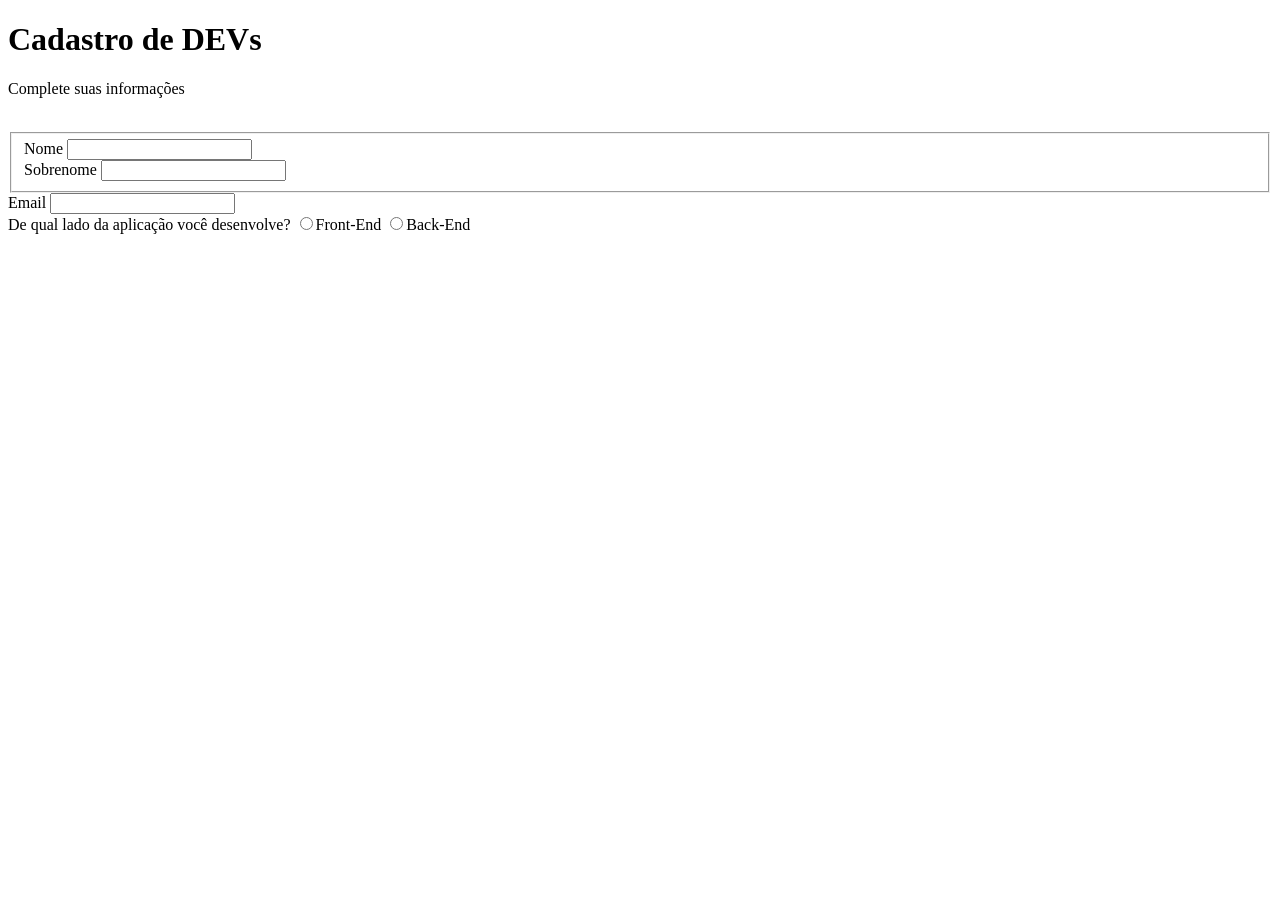
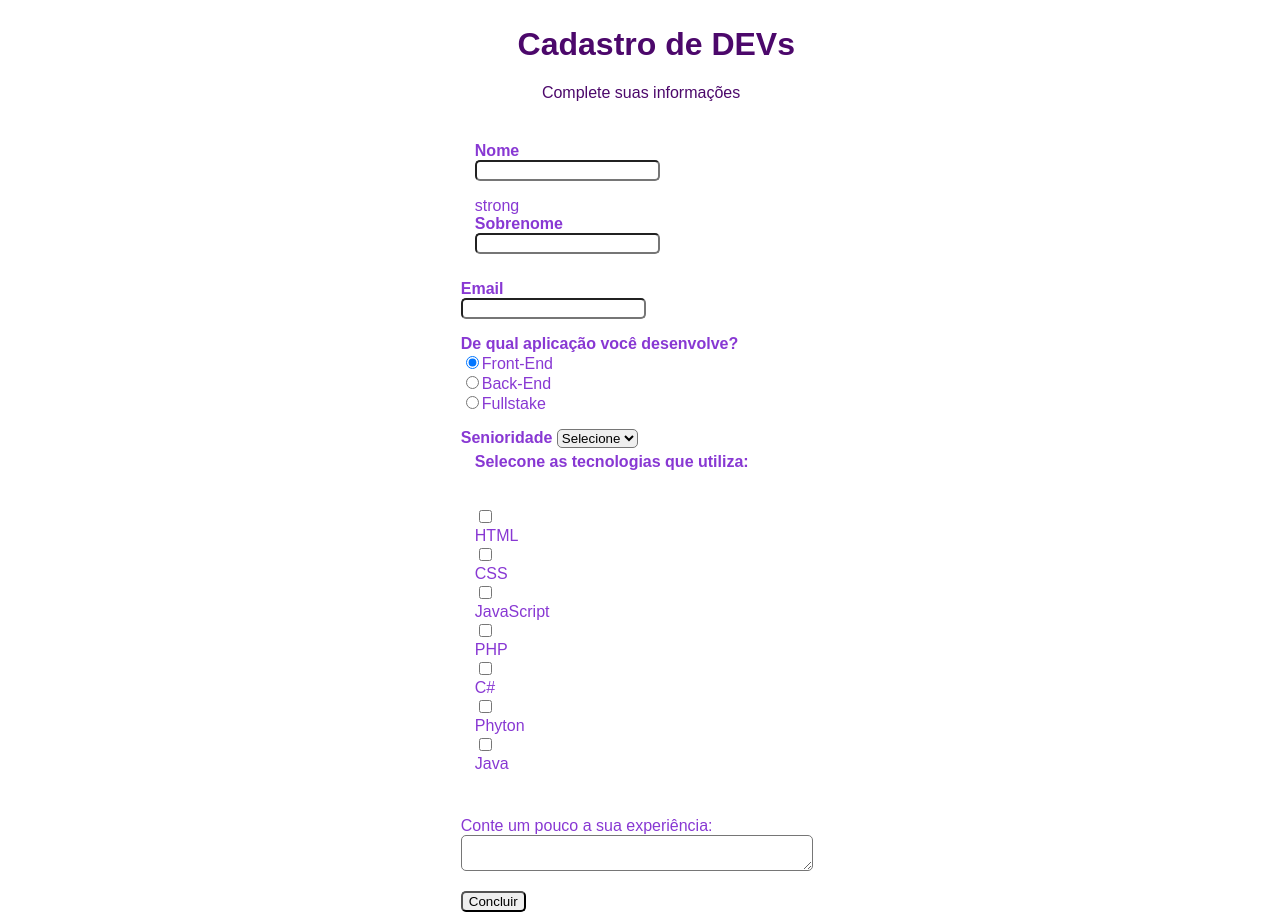
Before and after one commit to ThamySilva-08/formulario-5, a plain HTML site: page index.html in a window 1280 px wide. Before the commit the page ends 800 px from the top, so only its background shows below. Drawn offline with Linux system fonts and the light colour scheme.

Commit message:
Add files via upload

```diff
--- a/index.html
+++ b/index.html
@@ -3,45 +3,88 @@
 <head>
     <meta charset="UTF-8">
     <meta name="viewport" content="width=device-width, initial-scale=1.0">
+    <link rel="stylesheet" type="text/css" href="style.css">
 
     <title>Cadastro</title>
 </head>
 <body>
 
     <div>
-        <h1>Cadastro de DEVs</h1>
-        <p>Complete suas informações</p>
+        <h1 id="titulo">Cadastro de DEVs</h1>
+        <p id="subtitulo">Complete suas informações</p>
         <br>
     </div>
 
     <form>
-        <fieldset>
-            <div>
-                <label>Nome</label>
-                <input type="text" name="nome" id="nome">
+        <fieldset class="grupo">
+            <div class="campo">
+                <label for="nome"><strong>Nome</strong></label>
+                <input type="text" name="nome" id="nome" required>
             </div>
 
-            <div>
-                <label>Sobrenome</label>
-                <input type="text" name="sobrenome" id="sobrenome">
+            <div class="campo">strong
+                <label for="sobrenome"><strong>Sobrenome</strong></label>
+                <input type="text" name="sobrenome" id="sobrenome" required>
             </div>
         </fieldset>
 
-        <div>
-            <label>Email</label>
-            <input type="email" name="email" id="email">
+        <div class="campo">
+            <label for="email" ><strong>Email</strong></label>
+            <input type="email" name="email" id="email" required>
+        </div>
+
+        <div class="campo">
+            <label><strong>De qual aplicação você desenvolve?</strong></label>
+            <label>
+                <input type="radio" name="devweb" value="frontend" checked>Front-End</label>
+            </label>
+            <label>
+                <input type="radio" name="devweb" value="backend">Back-End</label>
+                <label>
+                    <input type="radio" name="devweb" value="fullstake">Fullstake</label>
+                </label>
+            </label>
         </div>
 
         <div>
-            <label>De qual lado da aplicação você desenvolve?</label>
-            <label>
-                <input type="radio" name="devweb" value="frontend">Front-End</label>
-                <label>
-                <input type="radio" name="devweb" value="backend">Back-End</label>
+            <label for="senioridade"><strong>Senioridade</strong></label>
+            <select id="senioridade">
+                <option selected disabled value="">Selecione</option>
+                <option>Junior</option>
+                <option>Pleno</option>
+                <option>Senior</option>
+            </select>
+        </div>
 
-                </label>
-            </label>
+
+        <fieldset class="grupo">
+            <div class="campo">
+                <label><strong>Selecone as tecnologias que utiliza:</strong></label><br><br>
+                <input type="checkbox" id="tecnologia1" name="tecnologia1" value="HTML">
+                <label for="tecnologia1">HTML</label>
+                <input type="checkbox" id="tecnologia1" name="tecnologia2" value="CSS">
+                <label for="tecnologia2">CSS</label>
+                <input type="checkbox" id="tecnologia1" name="tecnologia3" value="JavaScript">
+                <label for="tecnologia3">JavaScript</label>
+                <input type="checkbox" id="tecnologia1" name="tecnologia4" value="PHP">
+                <label for="tecnologia4">PHP</label>
+                <input type="checkbox" id="tecnologia1" name="tecnologia5" value="C#">
+                <label for="tecnologia5">C#</label>
+                <input type="checkbox" id="tecnologia1" name="tecnologia6" value="Phyton">
+                <label for="tecnologia6">Phyton</label>
+                <input type="checkbox" id="tecnologia1" name="tecnologia7" value="Java">
+                <label for="tecnologia7">Java</label>
+            </div>
+        </fieldset>
+
+        <div class="campo">
+            <br>
+            <label>Conte um pouco a sua experiência:</label>
+            <textarea row="6" style="width: 26em" id="experiencia" name="experiencia"></textarea>
         </div>
+
+       <button class="botao" type="submit">Concluir</button>
+
     </form>
 </body>
 </html>
--- /dev/null
+++ b/style.css
@@ -0,0 +1,52 @@
+#{
+    margin: 0;
+    padding: 0;
+}
+
+#titulo{
+    font-family: sans-serif;
+    color: rgb(76, 8, 107);
+    margin-left: 7%;
+}
+
+#subtitulo{
+    font-family: sans-serif;
+    color: rgb(76, 8, 107);
+    margin-left: 10%;
+}
+
+fieldset{
+    border: 0;
+}
+
+body{
+    background-color: white;
+    font-family: sans-serif;
+    font-size: 1em;
+    color: rgb(136, 56, 211);
+    margin-left: 36%;
+    margin-top: 2%;
+    justify-content: center;
+}
+
+input, select, textarea, button{
+    border-radius: 5px;
+}
+
+
+.campo{
+    margin-bottom: 1em;
+}
+
+.campo label{
+    margin-bottom: 0.2;
+    color:rgb(136, 56, 211);
+    display: block;
+}
+
+fieldset .grupo .campo{
+    float: left;
+    margin-right: 1em;
+}
+
+.campo input[type="text"],
```
